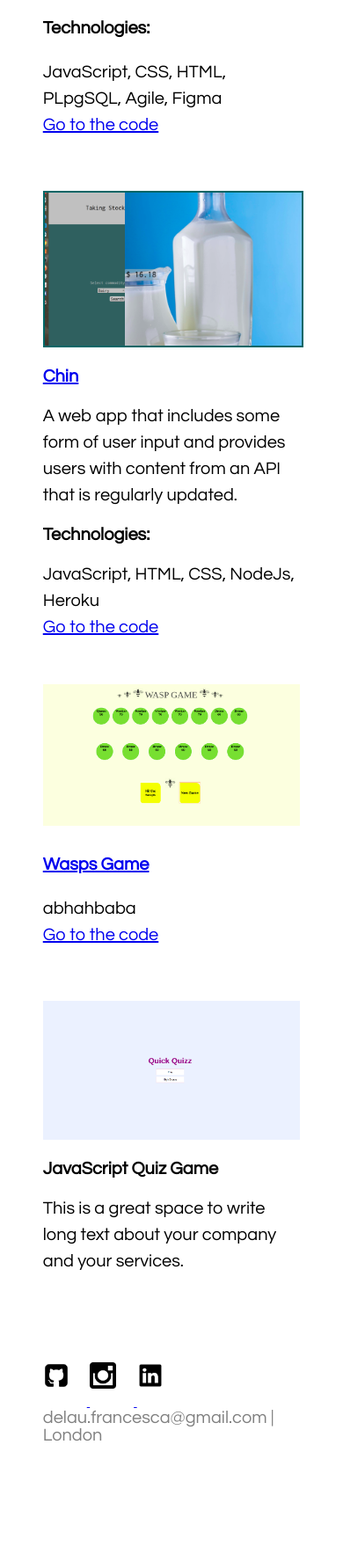
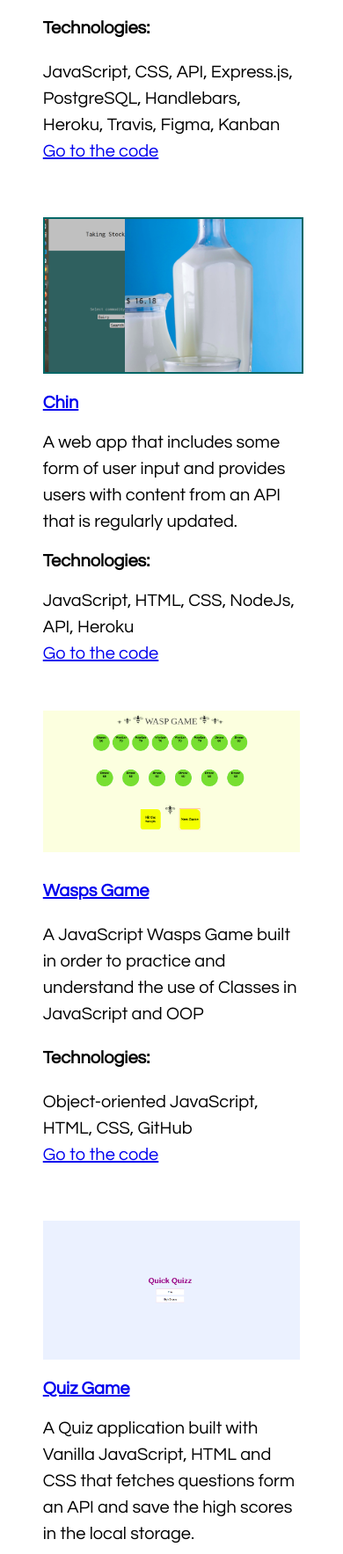
Before and after one commit to frannyfra/New-Portfolio-, a plain HTML site: page about.html in a window 390 px wide. Shown: the part 2732-4499 px from the top of the page at 88% size. Before the commit the page ends 4431 px from the top, so only its background shows below. Drawn offline with Linux system fonts and the light colour scheme.

Commit message:
Add description to projects and link them

```diff
--- a/about.html
+++ b/about.html
@@ -140,7 +140,7 @@
                 reduce food waste.
               </p>
               <h3>Technologies:</h3>
-              <p>JavaScript, CSS, HTML, PLpgSQL, Agile, Figma</p>
+              <p>JavaScript, CSS, API, Express.js, PostgreSQL, Handlebars, Heroku, Travis, Figma, Kanban</p>
               <p>
                 <a href="https://github.com/frannyfra/NomNom" target="blank">Go to the code</a>
               </p>
@@ -155,7 +155,7 @@
                 A web app that includes some form of user input and provides users with content from an API that is regularly updated.
             </p>
             <h3>Technologies:</h3>
-              <p>JavaScript, HTML, CSS, NodeJs, Heroku</p>
+              <p>JavaScript, HTML, CSS, NodeJs, API, Heroku</p>
               <p>
                 <a href="https://github.com/frannyfra/week5-chin-project" target="blank"
                   >Go to the code</a
@@ -171,21 +171,25 @@
             </div>
             <h3>
               <a href="https://frannyfra.github.io/Wasp-Game/">Wasps Game</a></h3>
-            <p>abhahbaba</p>
+            <p>A JavaScript Wasps Game built in order to practice and understand the use of Classes in JavaScript and OOP</p>
+            <h3>Technologies:</h3>
+            <p>Object-oriented JavaScript, HTML, CSS, GitHub</p>
             <p>
-                <a href="https://github.com/frannyfra/Wasp-Game" target="blank"
-                  >Go to the code</a
-                >
-              </p>
+              <a href="https://github.com/frannyfra/Wasp-Game" target="blank">Go to the code</a>
+            </p>
           </div>
           <div class="single-project">
             <div class="image">
               <img src="images/jsQuiz.png" class="imgSix" />
           </div>
-            <h3>JavaScript Quiz Game</h3>
+            <h3><a href="https://frannyfra.github.io/JavaScript-quiz-game/">Quiz Game</a></h3>
             <p>
-              This is a great space to write long text about your company and
-              your services.
+              A Quiz application built with Vanilla JavaScript, HTML and CSS that fetches questions form an API and save the high scores in the local storage.
+            </p>
+            <h3>Technologies:</h3>
+            <p>JavaScript, HTML, CSS, GitHub</p>
+            <p>
+              <a href="https://frannyfra.github.io/JavaScript-quiz-game/" target="blank">Go to the code</a>
             </p>
           </div>
         </div>
--- a/style.css
+++ b/style.css
@@ -490,7 +490,7 @@ hr {
   font-size: 16px;
 }
 
-.topnav a:hover{
+.topnav a:hover {
   color: #d6cec2;
 }
 
@@ -596,7 +596,6 @@ a.icon ::before {
   .card.cardFive img {
     height: auto;
     width: auto;
-    /* border: 2px solid red; */
     margin: auto;
   }
 }
@@ -880,7 +879,6 @@ a.icon ::before {
     min-width: 57%;
     display: flex;
     flex-direction: column;
-    border: 4px solid red;
   }
 
   .about-title,
@@ -888,6 +886,10 @@ a.icon ::before {
     width: 60%;
     margin-top: 90px;
     padding: 40px;
+  }
+
+  .about-title {
+    margin-top: 200px;
   }
 
   .about-text {
@@ -1033,14 +1035,8 @@ a.icon ::before {
     font-size: 28px;
   }
 
-  .wrap {
-    /* display: block; */
-    border: 2px solid orange;
-    /* height: 5000px; */
-    /* align-items: center;  */
-  }
   .single-project {
-    height: auto;
+    height: 100%;
     display: block;
   }
 
```
